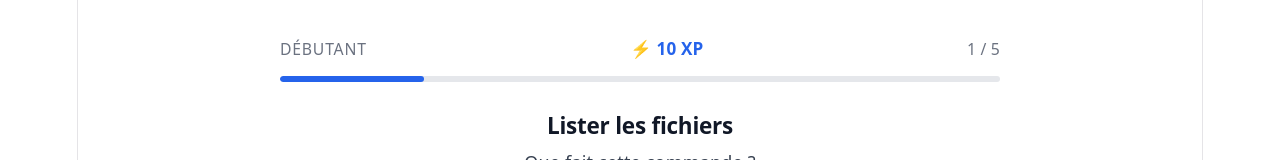
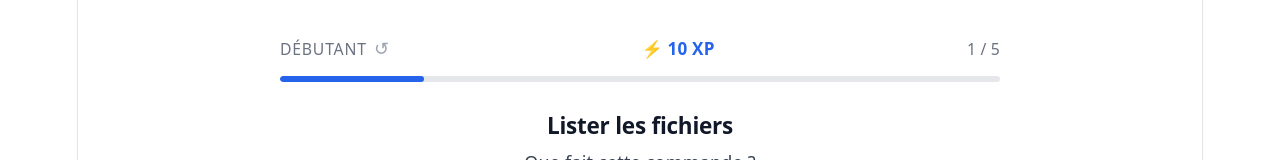
Before and after one commit to liabra/vibebug, a React (Vite) app: page /challenge/1 in a window 1280 px wide. Both pictures are taken after a click on the button 640 px from the left and 309 px from the top of the page. Shown: the top 160 px of the page. Built offline with nearby package versions, Linux system fonts and the light colour scheme.

Commit message:
Add local progress persistence with level-based localStorage

```diff
--- a/src/pages/ChallengePage.jsx
+++ b/src/pages/ChallengePage.jsx
@@ -1,6 +1,10 @@
 import { useState, useEffect } from 'react'
 import { useParams, useNavigate } from 'react-router-dom'
 import { bashChallenges } from '../data/bashChallenges'
+
+function loadProgress(key) {
+  try { return JSON.parse(localStorage.getItem(key)) ?? {} } catch { return {} }
+}
 
 export default function ChallengePage() {
   const { levelId } = useParams()
@@ -8,12 +12,17 @@ export default function ChallengePage() {
 
   const level = bashChallenges[levelId]
   const challenges = level?.challenges ?? []
+  const STORAGE_KEY = `vibebug_${levelId}`
 
-  const [currentIndex, setCurrentIndex] = useState(0)
+  const [currentIndex, setCurrentIndex] = useState(() => loadProgress(STORAGE_KEY).currentIndex ?? 0)
   const [selectedAnswer, setSelectedAnswer] = useState(null)
-  const [score, setScore] = useState(0)
-  const [xp, setXp] = useState(0)
+  const [score, setScore] = useState(() => loadProgress(STORAGE_KEY).score ?? 0)
+  const [xp, setXp] = useState(() => loadProgress(STORAGE_KEY).xp ?? 0)
   const [xpFlash, setXpFlash] = useState(false)
+
+  useEffect(() => {
+    localStorage.setItem(STORAGE_KEY, JSON.stringify({ currentIndex, score, xp }))
+  }, [currentIndex, score, xp])
 
   useEffect(() => {
     if (!xpFlash) return
@@ -50,6 +59,7 @@ export default function ChallengePage() {
 
   function handleNext() {
     if (isLast) {
+      localStorage.removeItem(STORAGE_KEY)
       navigate('/results', {
         state: {
           score,
@@ -64,6 +74,14 @@ export default function ChallengePage() {
     setSelectedAnswer(null)
   }
 
+  function handleRestart() {
+    localStorage.removeItem(STORAGE_KEY)
+    setCurrentIndex(0)
+    setScore(0)
+    setXp(0)
+    setSelectedAnswer(null)
+  }
+
   function getOptionStyle(index) {
     if (!isAnswered) return styles.option
     if (index === challenge.correctAnswer) return { ...styles.option, ...styles.optionCorrect }
@@ -74,7 +92,14 @@ export default function ChallengePage() {
   return (
     <div style={styles.container}>
       <div style={styles.header}>
-        <span style={styles.level}>{level.title}</span>
+        <span style={styles.level}>
+          {level.title}
+          {(currentIndex > 0 || score > 0) && (
+            <button onClick={handleRestart} style={styles.btnRestart} title="Recommencer">
+              ↺
+            </button>
+          )}
+        </span>
         <span
           style={{
             ...styles.xpBadge,
@@ -170,6 +195,18 @@ const styles = {
     color: '#6b7280',
     textTransform: 'uppercase',
     letterSpacing: '0.05em',
+    display: 'flex',
+    alignItems: 'center',
+    gap: '0.4rem',
+  },
+  btnRestart: {
+    background: 'none',
+    border: 'none',
+    cursor: 'pointer',
+    fontSize: '1rem',
+    color: '#9ca3af',
+    padding: '0',
+    lineHeight: 1,
   },
   xpBadge: {
     fontSize: '0.95rem',
```
